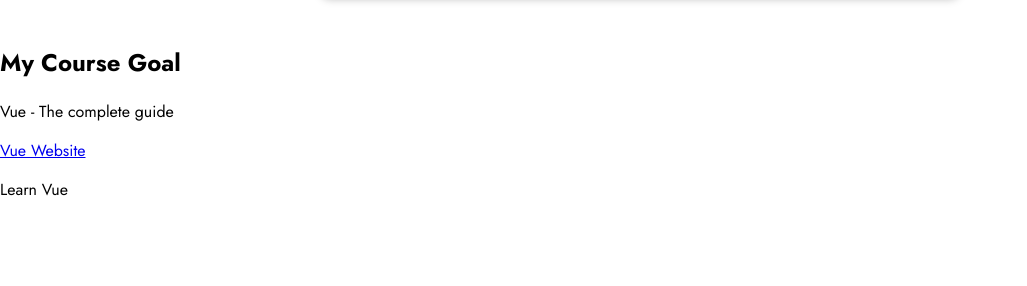
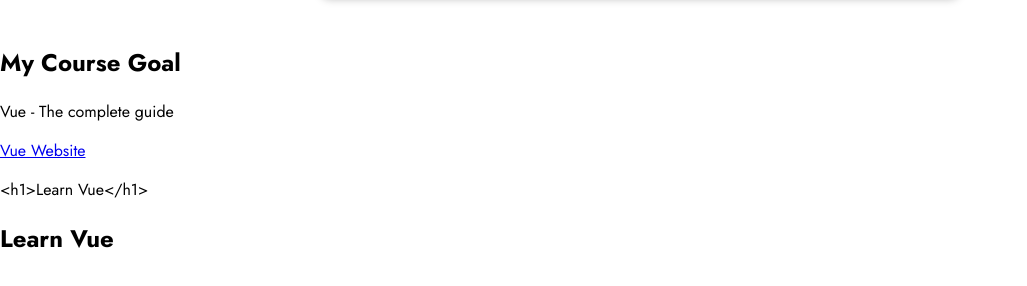
Before and after one commit to poepoedarli/VueJs_Maximilian, a plain HTML site: page index.html in a window 1280 px wide. Shown: the part 172-458 px from the top of the page, without its empty margins (0-1027 px from the left). Drawn offline with nearby package versions, Linux system fonts and the light colour scheme.

Commit message:
Basic data bindings and understanding this keyword

```diff
--- a/app.js
+++ b/app.js
@@ -3,15 +3,24 @@ const app = Vue.createApp({
         return {//must return
             //return key value paris
             'courseName': 'Vue - The complete guide',
-            'websiteLink': 'https://vuejs.org'
+            'websiteLink': 'https://vuejs.org',
+            'courseGoalA' : '<h1>Learn Vue</h1>',
+            'courseGoalB' : '<h1>Master Vue</h1>'
         }
     },
     methods: {//it also reserved name, like as "data",
         //inside methods, can set methods as you like
-        rand() {
+        /**
+         * Understanding "this" keyword
+         * Inside data object, we return data method, and it merges into
+         * gloabl Vue object instance, managed by Vue.
+         * Methods also.
+         * And they do have access to anything stroed into global object through this keyworkd
+         */
+        courseGoal() {
             let value = Math.random();
-            if(value<0.5) return 'Learn Vue';
-            else return 'Master Vue';
+            if(value<0.5) return this.courseGoalA;
+            else return this.courseGoalB;
         }
     },
 });
--- a/index.html
+++ b/index.html
@@ -25,7 +25,10 @@
         <a v-bind:href="websiteLink">Vue Website</a>
 
         <!-- calling methods inside interpolation -->
-        <p>{{ rand() }}</p>
+        <p>{{ courseGoal() }}</p>
+
+        <!-- showing HTML tags, by using v-html -->
+        <p v-html="courseGoal()"></p>
 	</section>
   </body>
 </html>
```
